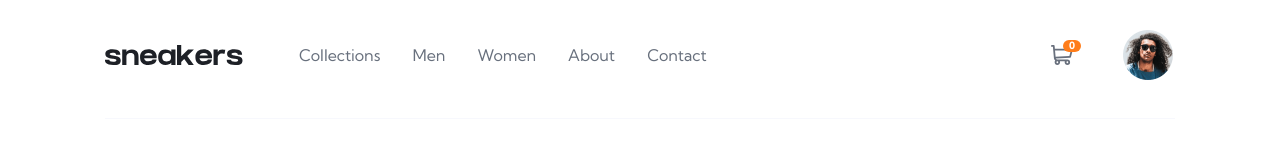
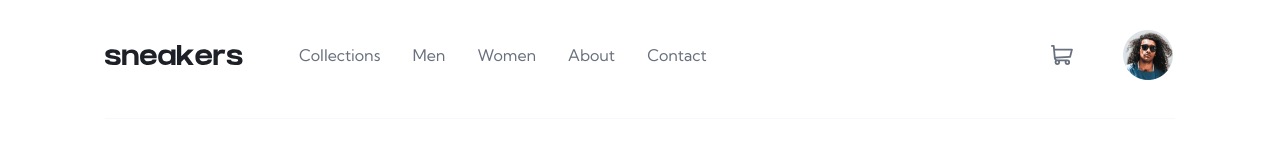
Before and after one commit to zeynabmvs/ecommerce-product-page, a React (Create React App) app: page / in a window 1280 px wide. Shown: the top 160 px of the page. Built offline with nearby package versions, Linux system fonts and the light colour scheme.

Commit message:
optimize cart total calculation using useMemo for performance

```diff
--- a/src/components/header/Header.jsx
+++ b/src/components/header/Header.jsx
@@ -1,7 +1,7 @@
 import Icon from "../Icon";
 import "../../styles/Header.css";
 import { headerLinks } from "../../utils/data";
-import { useContext, useState } from "react";
+import { useContext, useState, useMemo } from "react";
 import MobileMenu from "./MobileMenu";
 import Cart from "../Cart";
 import { CartContext } from "../../App";
@@ -24,9 +24,9 @@ const Header = () => {
     }
   };
 
-  const cartTotalCount = () => {
+  const cartTotalCount = useMemo(() => {
     return cart.reduce((total, item) => total + item.count, 0);
-  };
+  }, [cart]);
 
   return (
     <header className="header">
@@ -65,7 +65,9 @@ const Header = () => {
           <div className="header__inner-right">
             <button className="header__cart-btn" onClick={onCartButtonClick}>
               <Icon name="cart" alt="Cart icon" />
-              <span className="header__cart-quantity">{cartTotalCount()}</span>
+              {cartTotalCount > 0 && (
+                <span className="header__cart-quantity">{cartTotalCount}</span>
+              )}
             </button>
             <button className="header__profile">
               <img
```
